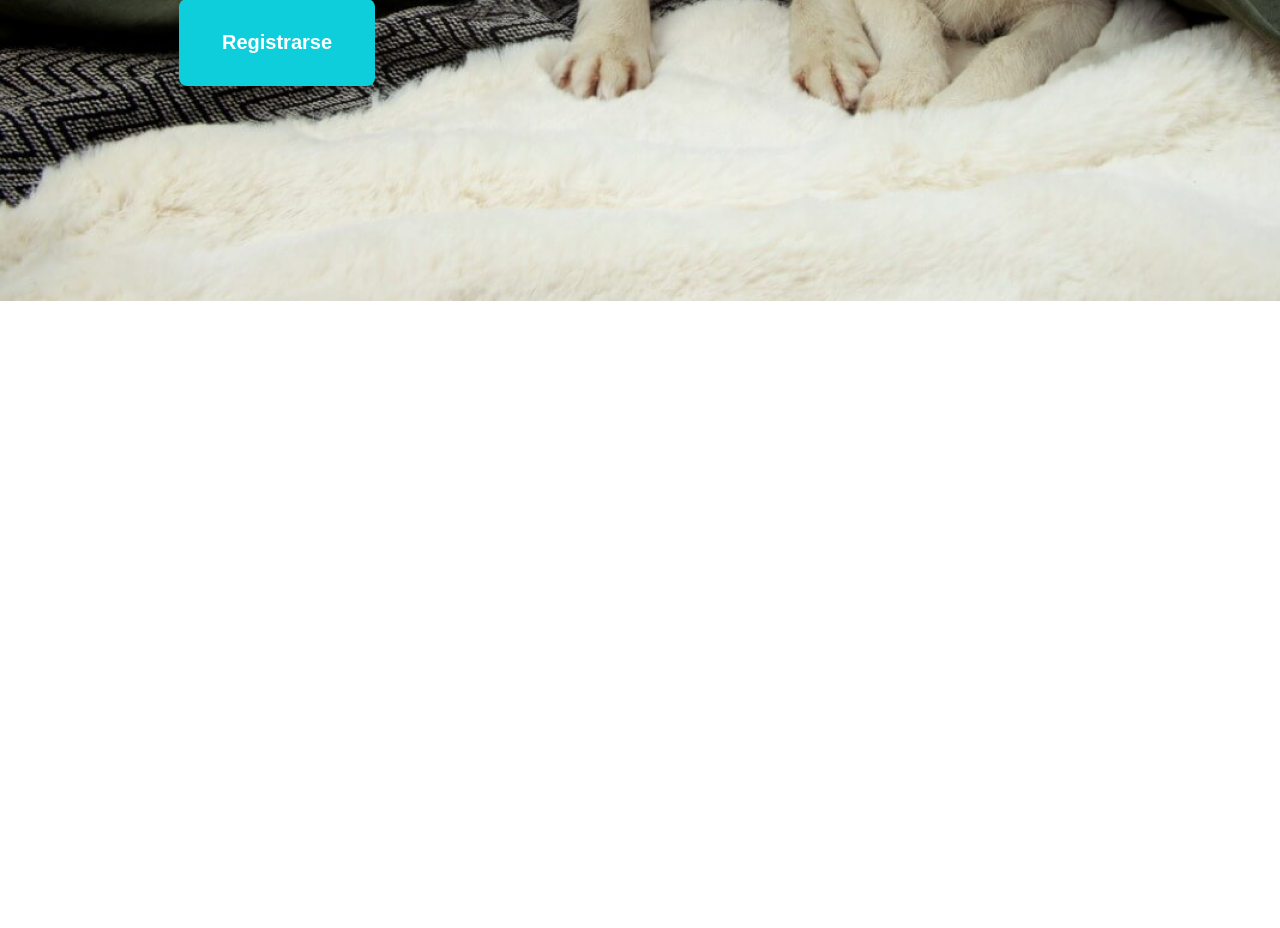
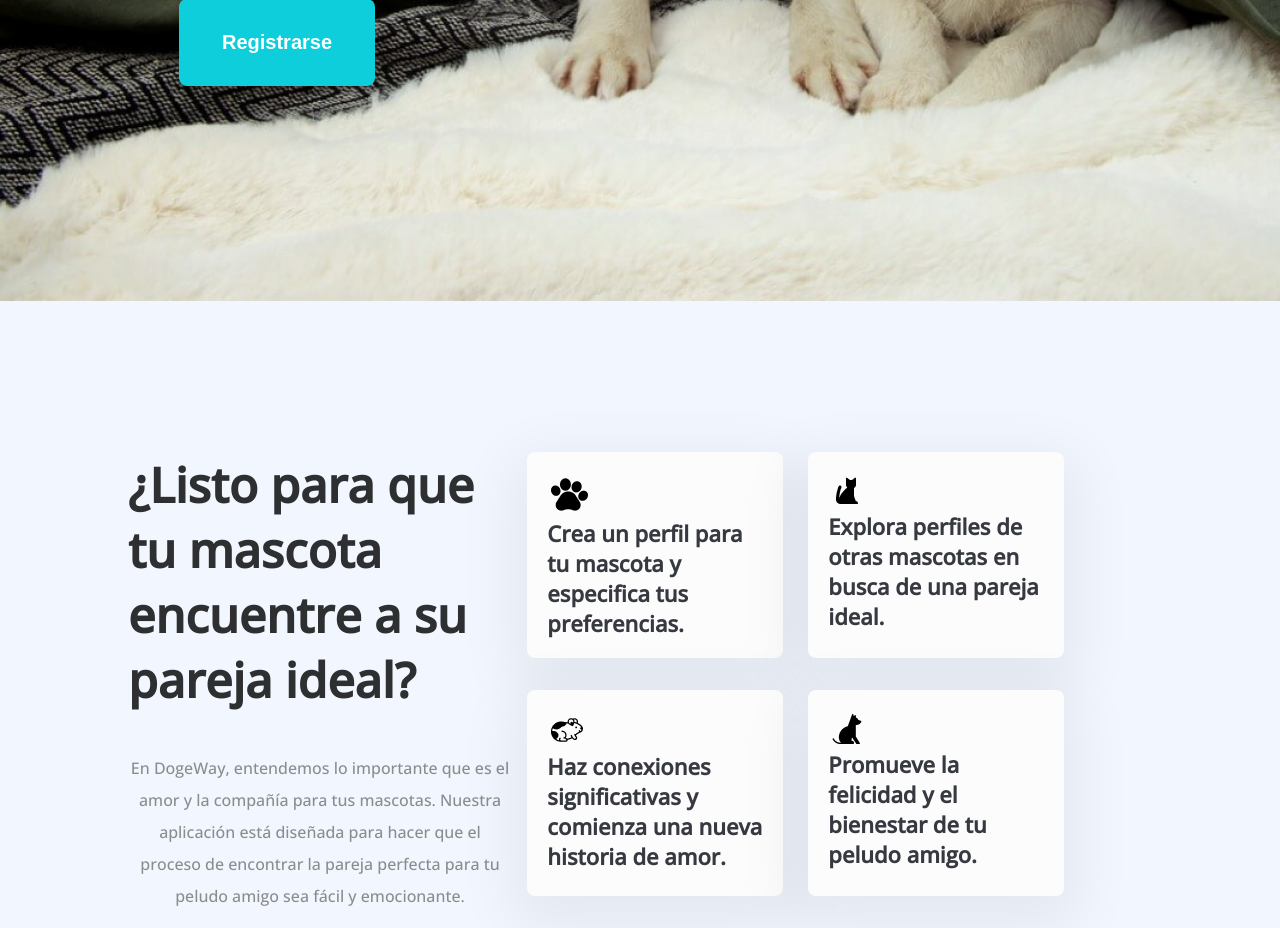
Before and after one commit to Luisangel-Cordova27/IngSoft-DogeWay, a PHP site: page /landingPage.html in a window 1280 px wide. Shown: the part 742-1670 px from the top of the page. Before the commit the page ends 1043 px from the top, so only its background shows below. Run offline with PHP 8.4, Linux system fonts and the light colour scheme.

Commit message:
Se agrego la sección why al html y su respectivo diseño a css

```diff
--- a/landingPage.html
+++ b/landingPage.html
@@ -31,5 +31,40 @@
         </div>
 
     </section>
+
+    <section class="section-why">
+        <div class="container">
+            <div class="titulo-why">
+                <h1>¿Listo para que tu mascota encuentre a su pareja ideal?</h1>
+                <p>
+                    En DogeWay, entendemos lo importante que es el amor y la compañía para tus mascotas.
+                    Nuestra aplicación está diseñada para hacer que el proceso de encontrar la pareja perfecta
+                    para tu peludo amigo sea fácil y emocionante.
+                </p>
+            </div>
+            <div class="caracteristicas-why">
+                <div style="margin-right: 25px;">
+                    <img src="img/icono-why1.png" alt="huella de perro">
+                    <p>Crea un perfil para tu mascota y especifica tus preferencias.</p>
+                </div>
+
+                <div>
+                    <img src="img/icono-why2.png" alt="gato">
+                    <p>Explora perfiles de otras mascotas en busca de una pareja ideal.</p>
+                </div>
+
+                <div style="margin-right: 25px;">
+                    <img src="img/icono-why3.png" alt="rana">
+                    <p>Haz conexiones significativas y comienza una nueva historia de amor.</p>
+                </div>
+
+                <div>
+                    <img src="img/icono-why4.png" alt="perro">
+                    <p>Promueve la felicidad y el bienestar de tu peludo amigo.</p>
+                </div>
+            </div>
+        </div>
+
+    </section>
 </body>
 </html>
--- a/style.css
+++ b/style.css
@@ -99,3 +99,63 @@ body{
 .button-eslogan:hover{
     transform: scale(1.1);
 }
+
+.section-why{
+    background-color: #F2F7FF;
+    width: 100%;
+    display: flex;
+}
+
+.container{
+    padding-top: 151px;
+    margin: 0 auto;
+    display: flex;
+    width: 80%;
+}
+
+.titulo-why{
+    width: 34%;
+    margin-right: 5%;
+}
+
+.titulo-why h1{
+    font-size: 48px;
+    font-weight: bold;
+    color: #2D2F30;
+    margin-top: 0;
+}
+
+.titulo-why p{
+    text-align: center;
+    color: #8B8C8C;
+    line-height: 2em;
+    width: 384px;
+}
+
+.caracteristicas-why{
+    display: flex;
+    flex-wrap: wrap;
+    width: 65%;
+}
+
+.caracteristicas-why div{
+    width: 256px;
+    height: 206px;
+    border-radius: 8px;
+    background-color: #FCFCFC;
+    box-shadow: 0 18px 58px 16px rgba(0, 0, 0, 0.06);
+}
+
+.caracteristicas-why div img{
+    padding-top: 24px;
+    padding-left: 24px;
+}
+
+.caracteristicas-why div p{
+    width: auto;
+    padding: 0 20px;
+    font-size: 22px;
+    font-weight: bold;
+    color: #363940;
+    margin: 0;
+}
```
Also changed, not shown: img/icono-why1.png (added), img/icono-why2.png (added), img/icono-why3.png (added), img/icono-why4.png (added).
